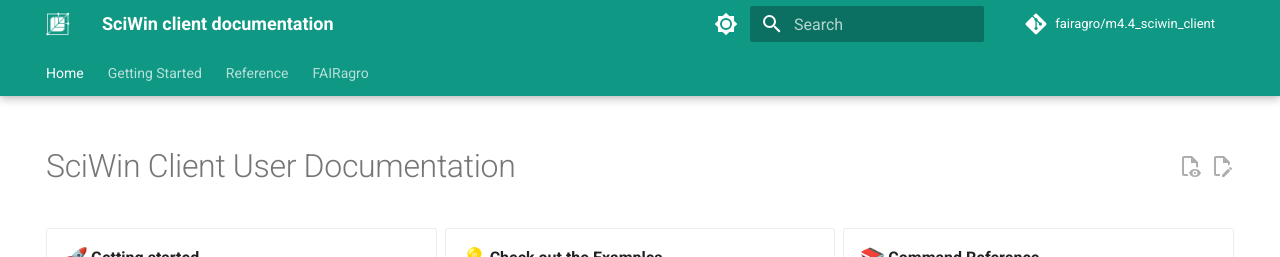
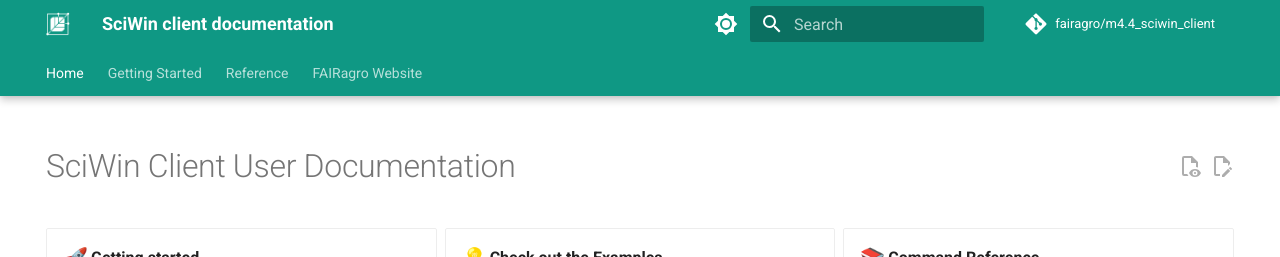
Before and after one commit to fairagro/m4.4_sciwin_client, an MkDocs documentation site: the page built from docs/index.md, in a window 1280 px wide. Shown: the top 257 px of the page. Built offline with MkDocs 1.6.1 and Material for MkDocs 9.7.7, drawn with Linux system fonts in a browser that asks for light colours; emoji names are drawn with the system emoji font; comment, search, counter and statistics services are not loaded.

Commit message:
clarified link

```diff
--- a/mkdocs.yml
+++ b/mkdocs.yml
@@ -76,4 +76,4 @@
     - Tool Commands: reference/tool.md
     - Workflow Commands: reference/workflow.md
     - Workflow and Tool Execution: reference/execute.md
-  - FAIRagro: https://fairagro.net
+  - FAIRagro Website: https://fairagro.net
```
